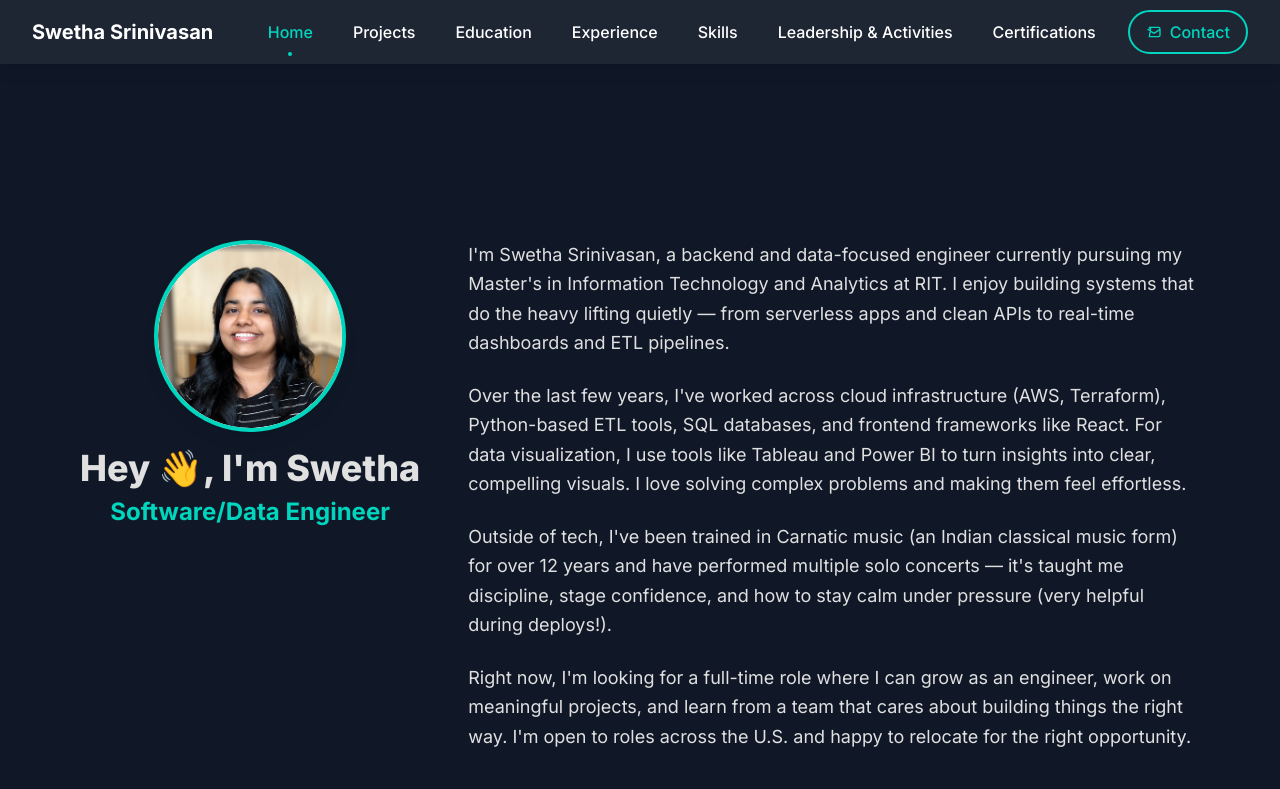
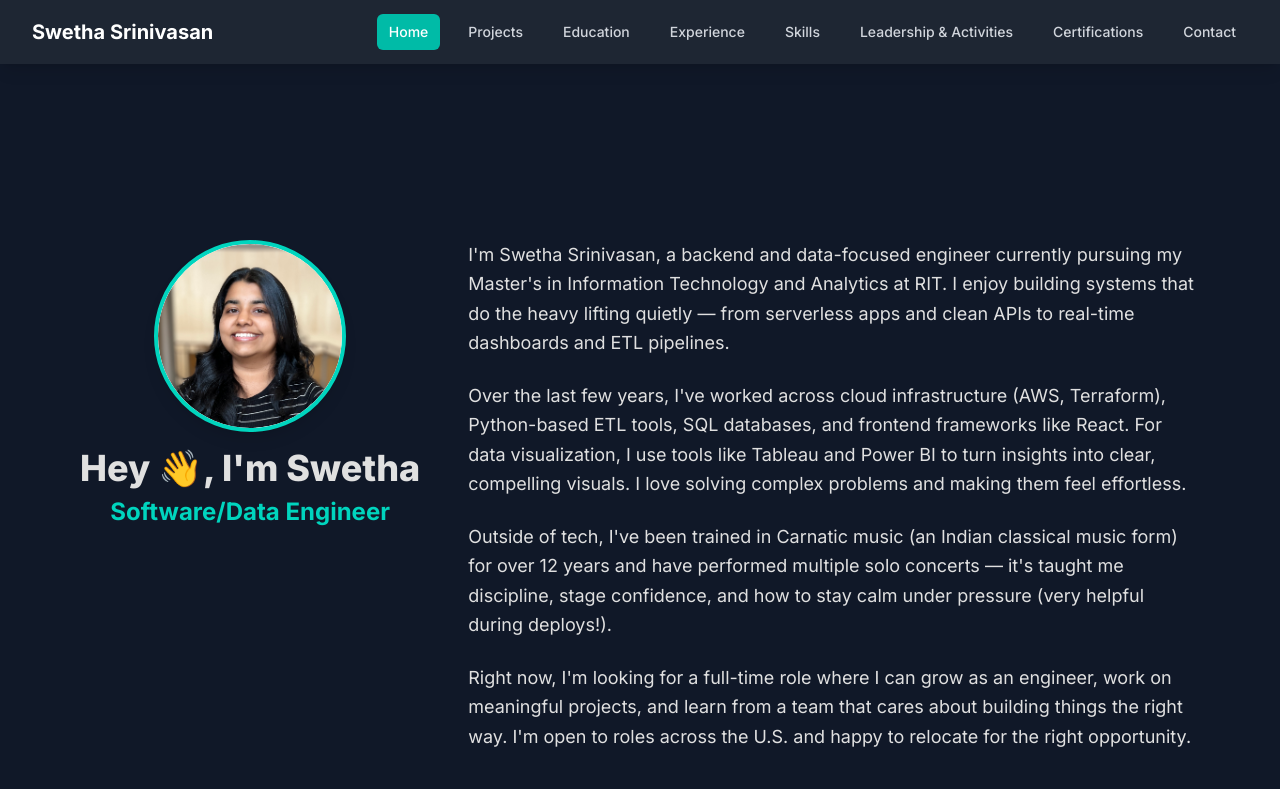
Before and after one commit to swetha2507/swethasrinivasan.github.io, a Next.js app: page / in a window 1280 px wide. Shown: the top 789 px of the page. Built offline with nearby package versions, Linux system fonts and the light colour scheme.

Commit message:
Fix: final build errors for static export

```diff
--- a/src/app/layout.tsx
+++ b/src/app/layout.tsx
@@ -2,6 +2,7 @@ import type { Metadata } from 'next';
 import { Inter } from 'next/font/google';
 import './globals.css';
 import Navigation from '@/components/Navigation';
+import { Suspense } from 'react';
 
 const inter = Inter({ subsets: ['latin'] });
 
@@ -18,7 +19,9 @@ export default function RootLayout({
   return (
     <html lang="en" className="scroll-smooth">
       <body className={inter.className}>
-        <Navigation />
+        <Suspense fallback={<div></div>}>
+          <Navigation />
+        </Suspense>
         {/* Main Content */}
         <main className="min-h-screen bg-white pt-16">
           {children}
--- a/src/components/Navigation.tsx
+++ b/src/components/Navigation.tsx
@@ -1,33 +1,30 @@
 "use client";
 
-import { useRouter, useSearchParams } from 'next/navigation';
 import { useState, useEffect, useRef } from 'react';
+import Link from 'next/link';
 
 const NAV_LINKS = [
-  { href: '/', label: 'Home', id: 'home' },
-  { href: '/?section=projects', label: 'Projects', id: 'projects' },
-  { href: '/?section=education', label: 'Education', id: 'education' },
-  { href: '/?section=experience', label: 'Experience', id: 'experience' },
-  { href: '/?section=skills', label: 'Skills', id: 'skills' },
-  { href: '/?section=leadership', label: 'Leadership & Activities', id: 'leadership' },
-  { href: '/?section=certifications', label: 'Certifications', id: 'certifications' },
-  { href: '/?section=contact', label: 'Contact', id: 'contact' },
+  { href: '#home', label: 'Home' },
+  { href: '#projects', label: 'Projects' },
+  { href: '#education', label: 'Education' },
+  { href: '#experience', label: 'Experience' },
+  { href: '#skills', label: 'Skills' },
+  { href: '#leadership', label: 'Leadership & Activities' },
+  { href: '#certifications', label: 'Certifications' },
+  { href: '#contact', label: 'Contact' },
 ];
 
 export default function Navigation() {
-  const router = useRouter();
-  const searchParams = useSearchParams();
   const [activeSection, setActiveSection] = useState('home');
   const [isMenuOpen, setIsMenuOpen] = useState(false);
   const observerRef = useRef<IntersectionObserver | null>(null);
 
-  // Intersection Observer setup
   useEffect(() => {
-    const sections = NAV_LINKS.map(link => link.id);
+    const sections = NAV_LINKS.map(link => link.href.substring(1));
 
     const options = {
       root: null,
-      rootMargin: '-20% 0px -70% 0px', // Adjust these values to control when a section is considered "active"
+      rootMargin: '-20% 0px -70% 0px',
       threshold: 0
     };
 
@@ -42,7 +39,6 @@ export default function Navigation() {
 
     observerRef.current = new IntersectionObserver(handleIntersection, options);
 
-    // Observe all sections
     sections.forEach(sectionId => {
       const element = document.getElementById(sectionId);
       if (element) {
@@ -50,7 +46,6 @@ export default function Navigation() {
       }
     });
 
-    // Cleanup observer on unmount
     return () => {
       if (observerRef.current) {
         observerRef.current.disconnect();
@@ -58,127 +53,81 @@ export default function Navigation() {
     };
   }, []);
 
-  // Handle URL-based navigation (for direct links)
-  useEffect(() => {
-    const section = searchParams.get('section') || 'home';
-    setActiveSection(section);
-  }, [searchParams]);
-
-  const handleNavClick = (href: string, section: string | null) => {
-    if (section) {
-      const element = document.getElementById(section);
+  const handleNavClick = (e: React.MouseEvent<HTMLAnchorElement>, sectionId: string) => {
+    e.preventDefault();
+    const element = document.getElementById(sectionId);
     if (element) {
       element.scrollIntoView({ behavior: 'smooth' });
     }
-    } else {
-        const element = document.getElementById('home');
-        if (element) {
-            element.scrollIntoView({ behavior: 'smooth' });
-        }
-    }
-    router.push(href, { scroll: false });
-    setIsMenuOpen(false); // Close menu on click
+    setIsMenuOpen(false);
   };
 
   return (
     <header className="fixed top-0 left-0 right-0 z-50 bg-[#1e2633] shadow-lg">
       <nav className="max-w-7xl mx-auto px-4 sm:px-6 lg:px-8">
         <div className="flex items-center justify-between h-16">
-          {/* Logo/Brand */}
           <div className="flex-shrink-0">
-             <button onClick={() => handleNavClick('/', 'home')} className="text-white text-xl font-bold">
+            <Link href="#home" onClick={(e) => handleNavClick(e, 'home')} className="text-white font-bold text-xl">
               Swetha Srinivasan
-             </button>
+            </Link>
           </div>
-
-          {/* Desktop Menu */}
-          <div className="hidden md:flex items-center space-x-6">
-            {NAV_LINKS.map(({ href, label, id }) => {
-              const isActive = activeSection === id;
-              const isContact = id === 'contact';
-              return (
-                <button
-                  key={href}
-                  onClick={() => handleNavClick(href, id)}
-                  className={`relative px-2 py-2 text-base font-medium transition-all duration-300 ${
-                    isContact
-                      ? `inline-flex items-center px-4 py-2 border-2 border-teal-400 font-medium rounded-full transition-colors duration-300 ${
-                          isActive
-                            ? 'bg-teal-400 text-white'
-                            : 'text-teal-400 hover:bg-teal-400 hover:text-white'
-                        }`
-                      : `${
-                          isActive
-                            ? 'text-teal-400'
-                            : 'text-white hover:text-teal-300'
-                        }`
+          <div className="hidden md:block">
+            <div className="ml-10 flex items-baseline space-x-4">
+              {NAV_LINKS.map((link) => (
+                <Link
+                  key={link.label}
+                  href={link.href}
+                  onClick={(e) => handleNavClick(e, link.href.substring(1))}
+                  className={`px-3 py-2 rounded-md text-sm font-medium transition-colors ${
+                    activeSection === link.href.substring(1)
+                      ? 'bg-teal-500 text-white'
+                      : 'text-gray-300 hover:bg-gray-700 hover:text-white'
                   }`}
                 >
-                  {isContact && (
-                    <svg className="w-4 h-4 mr-2" fill="none" stroke="currentColor" viewBox="0 0 24 24"><path strokeLinecap="round" strokeLinejoin="round" strokeWidth={2} d="M3 8l7.89 5.26a2 2 0 002.22 0L21 8M5 19h14a2 2 0 002-2V7a2 2 0 00-2-2H5a2 2 0 002 2z"></path></svg>
-                  )}
-                  {!isContact && isActive && (
-                    <span className="absolute left-1/2 -translate-x-1/2 -bottom-1 w-1 h-1 bg-teal-400 rounded-full animate-pulse"></span>
-                  )}
-                  {label}
-                </button>
-              );
-            })}
+                  {link.label}
+                </Link>
+              ))}
             </div>
-
-          {/* Mobile Menu Button */}
-          <div className="md:hidden flex items-center">
+          </div>
+          <div className="md:hidden">
             <button
               onClick={() => setIsMenuOpen(!isMenuOpen)}
-              className="inline-flex items-center justify-center p-2 rounded-md text-white hover:text-teal-400 focus:outline-none"
+              className="inline-flex items-center justify-center p-2 rounded-md text-gray-400 hover:text-white hover:bg-gray-700 focus:outline-none focus:ring-2 focus:ring-offset-2 focus:ring-offset-gray-800 focus:ring-white"
             >
-              <svg className="h-6 w-6" stroke="currentColor" fill="none" viewBox="0 0 24 24">
+              <span className="sr-only">Open main menu</span>
               {isMenuOpen ? (
+                <svg className="block h-6 w-6" xmlns="http://www.w3.org/2000/svg" fill="none" viewBox="0 0 24 24" stroke="currentColor" aria-hidden="true">
                   <path strokeLinecap="round" strokeLinejoin="round" strokeWidth="2" d="M6 18L18 6M6 6l12 12" />
+                </svg>
               ) : (
-                  <path strokeLinecap="round" strokeLinejoin="round" strokeWidth="2" d="M4 6h16M4 12h16m-7 6h7" />
+                <svg className="block h-6 w-6" xmlns="http://www.w3.org/2000/svg" fill="none" viewBox="0 0 24 24" stroke="currentColor" aria-hidden="true">
+                  <path strokeLinecap="round" strokeLinejoin="round" strokeWidth="2" d="M4 6h16M4 12h16M4 18h16" />
+                </svg>
               )}
-              </svg>
             </button>
           </div>
         </div>
-
-        {/* Mobile Menu */}
+      </nav>
       {isMenuOpen && (
-          <div className="md:hidden pb-4">
-            <div className="flex flex-col space-y-2">
-              {NAV_LINKS.map(({ href, label, id }) => {
-                const isActive = activeSection === id;
-                const isContact = id === 'contact';
-                return (
-                  <button
-                    key={href}
-                    onClick={() => handleNavClick(href, id)}
+        <div className="md:hidden">
+          <div className="px-2 pt-2 pb-3 space-y-1 sm:px-3">
+            {NAV_LINKS.map((link) => (
+              <Link
+                key={link.label}
+                href={link.href}
+                onClick={(e) => handleNavClick(e, link.href.substring(1))}
                 className={`block px-3 py-2 rounded-md text-base font-medium transition-colors ${
-                      isContact
-                        ? `mt-2 inline-flex items-center justify-center px-4 py-2 border-2 border-teal-400 font-medium rounded-full transition-colors duration-300 ${
-                            isActive
-                              ? 'bg-teal-400 text-white'
-                              : 'text-teal-400 hover:bg-teal-400 hover:text-white'
-                          }`
-                        : `${
-                            isActive
-                              ? 'bg-teal-400 text-white'
-                              : 'text-white hover:bg-[#2a3442] hover:text-teal-400'
-                          }`
+                  activeSection === link.href.substring(1)
+                    ? 'bg-teal-500 text-white'
+                    : 'text-gray-300 hover:bg-gray-700 hover:text-white'
                 }`}
               >
-                    {isContact && (
-                      <svg className="w-4 h-4 mr-2" fill="none" stroke="currentColor" viewBox="0 0 24 24"><path strokeLinecap="round" strokeLinejoin="round" strokeWidth={2} d="M3 8l7.89 5.26a2 2 0 002.22 0L21 8M5 19h14a2 2 0 002-2V7a2 2 0 00-2-2H5a2 2 0 00-2 2v10a2 2 0 002 2z"></path></svg>
-                    )}
-                    {label}
-                  </button>
-                );
-              })}
+                {link.label}
+              </Link>
+            ))}
           </div>
         </div>
       )}
-      </nav>
     </header>
   );
 }
--- /dev/null
+++ b/src/components/QuickLinks.tsx
@@ -0,0 +1,27 @@
+'use client';
+
+export default function QuickLinks() {
+  return (
+    <div className="flex flex-wrap gap-4 pt-4">
+      <button
+        onClick={() => {
+          document.getElementById('contact')?.scrollIntoView({ behavior: 'smooth' });
+        }}
+        className="inline-flex items-center px-6 py-3 bg-teal-500 hover:bg-teal-400 text-white font-medium rounded-lg transition-all duration-300 transform hover:scale-105 hover:shadow-lg"
+      >
+        Get in Touch
+        <svg className="w-4 h-4 ml-2" fill="none" stroke="currentColor" viewBox="0 0 24 24">
+          <path strokeLinecap="round" strokeLinejoin="round" strokeWidth={2} d="M14 5l7 7m0 0l-7 7m7-7H3" />
+        </svg>
+      </button>
+      <button
+        onClick={() => {
+          document.getElementById('projects')?.scrollIntoView({ behavior: 'smooth' });
+        }}
+        className="inline-flex items-center px-6 py-3 border-2 border-teal-400 text-teal-400 hover:bg-teal-400 hover:text-white font-medium rounded-lg transition-all duration-300 transform hover:scale-105 hover:shadow-lg"
+      >
+        View Projects
+      </button>
+    </div>
+  );
+}
```
Also changed, not shown: src/app/page.tsx (+2 -41 lines). Lines whose indentation alone changed are shown as unchanged.
